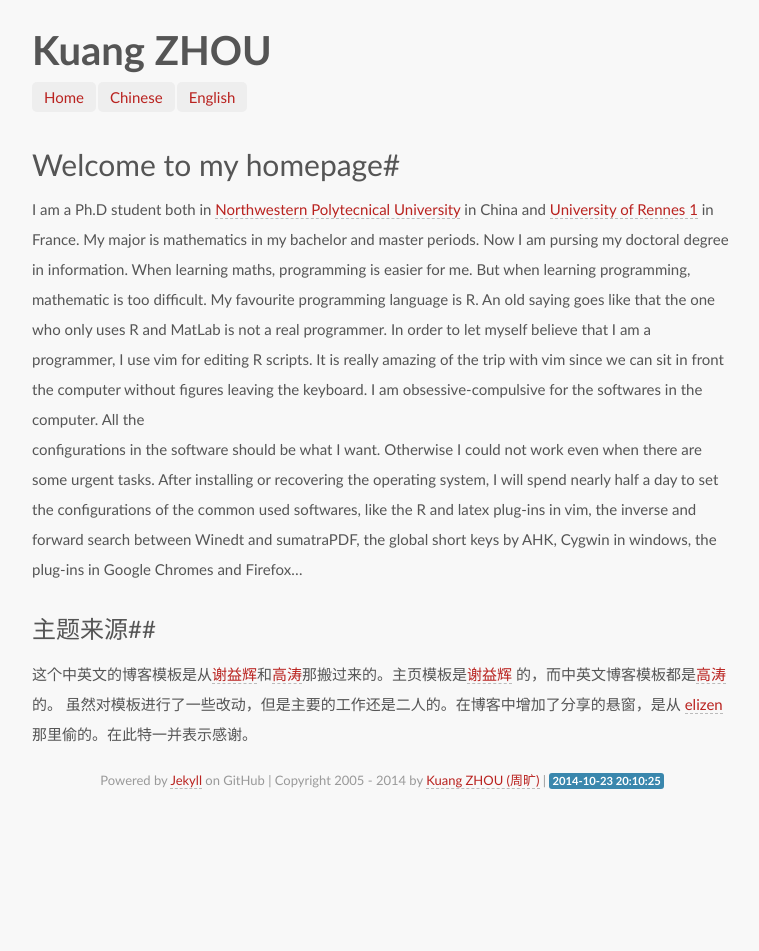
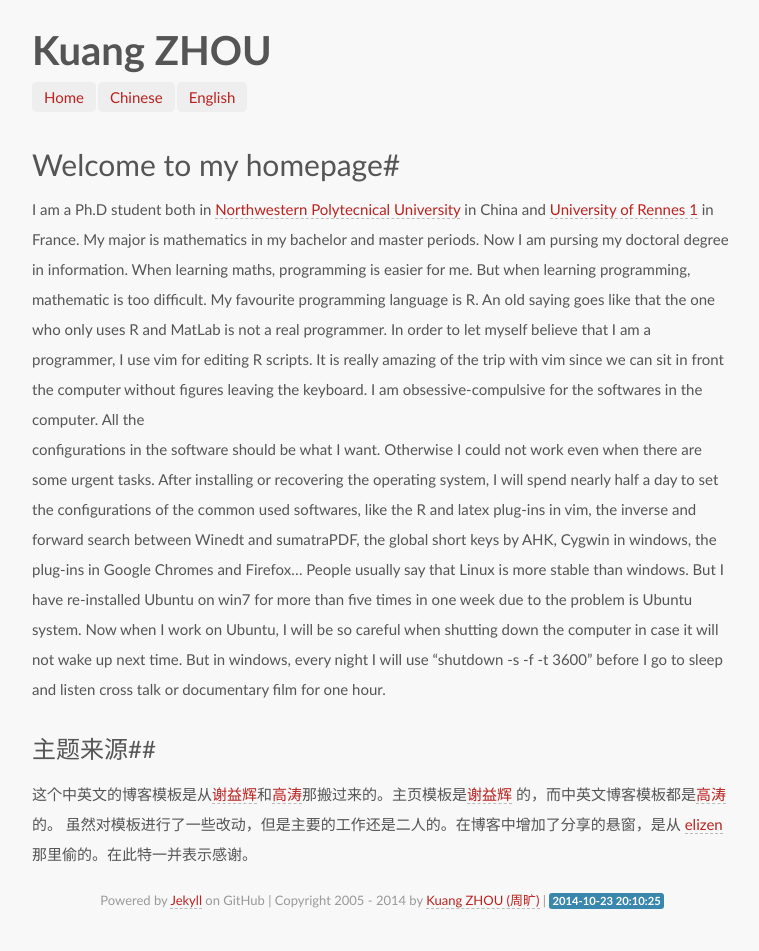
Before and after one commit to kuangzhou/kuangzhou.github.io, a Jekyll site: the page built from index.md, in a window 1280 px wide. Shown: the whole page, without its empty margins (258-1017 px from the left). Built offline with Jekyll 4.4.1, drawn with Linux system fonts in a browser that asks for light colours; some web fonts are replaced; Markdown is read by kramdown in place of the engine named in the settings; before the commit the page ends 900 px from its top, so only the background shows below that.

Commit message:
first commit

```diff
--- a/index.md
+++ b/index.md
@@ -15,7 +15,11 @@ front the computer without figures leaving the keyboard. I am obsessive-compulsi
 configurations in the software should be what I want. Otherwise I could not work even when there are some urgent tasks. After
 installing or recovering the operating system, I will spend nearly half a day to set the configurations of the common used
 softwares, like the R and latex plug-ins in vim, the inverse and forward search between Winedt and sumatraPDF, the
-global short keys by AHK, Cygwin in windows, the plug-ins in Google Chromes and Firefox...
+global short keys by AHK, Cygwin in windows, the plug-ins in Google Chromes and Firefox... People usually say that Linux is more
+stable than windows. But I have re-installed Ubuntu on win7 for  more than five times in one week due to the problem is Ubuntu
+system. Now when I work on Ubuntu, I will be so careful when shutting down the computer in case it will not wake up next time.
+But in windows, every night I will use "shutdown -s -f -t 3600" before I go to sleep and listen  cross talk or documentary film
+for one hour.
 
 ##主题来源##
 这个中英文的博客模板是从[谢益辉](http://yihui.name/
```
